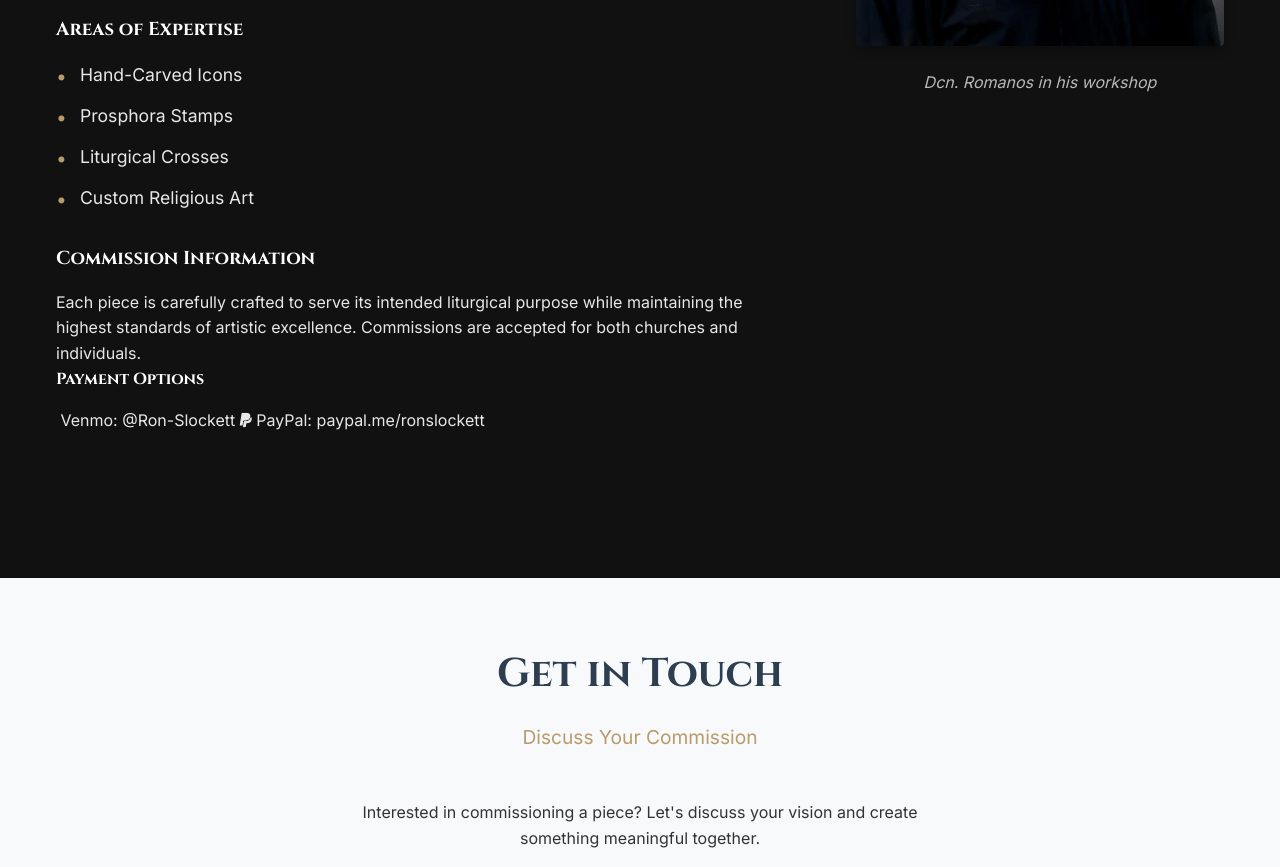
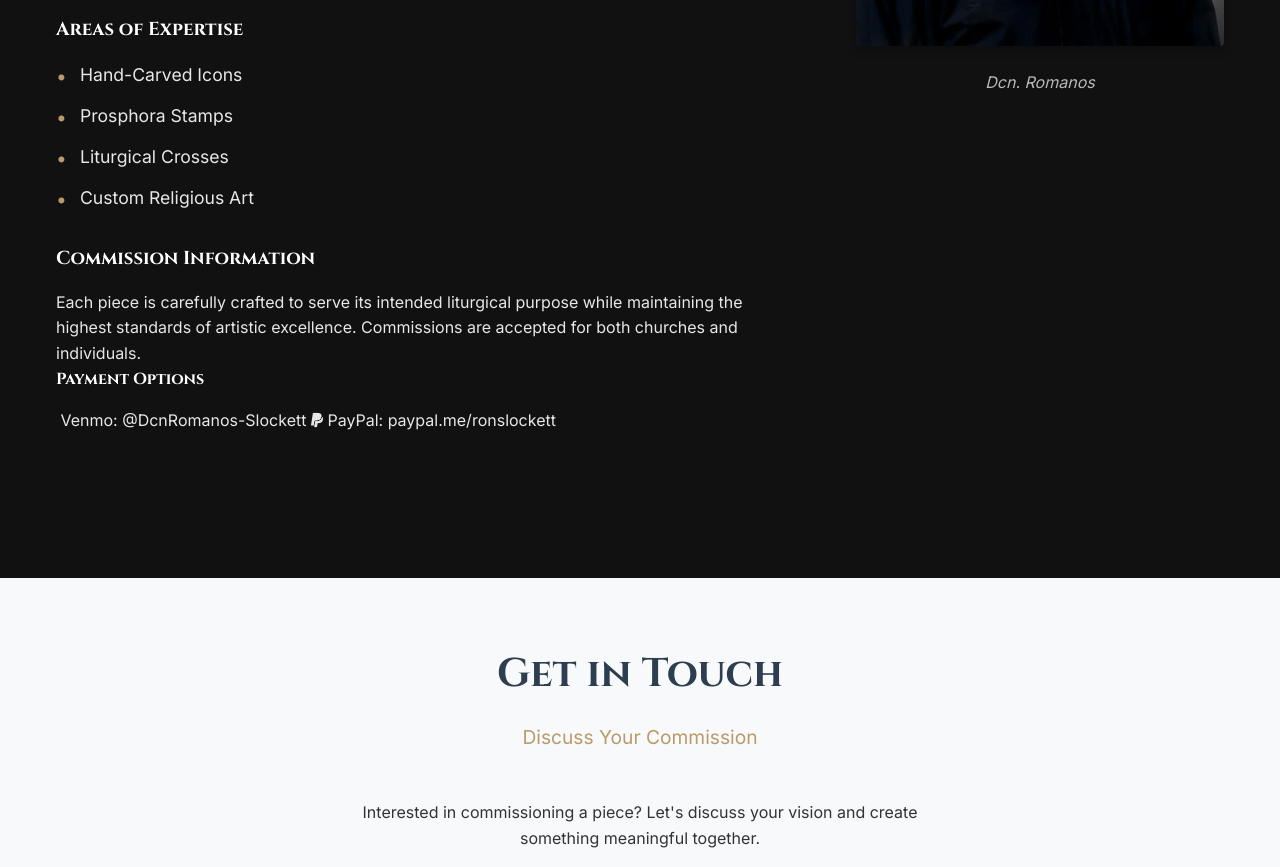
Before and after one commit to rslockett/RomanosCarvings, a plain HTML site: page index.html in a window 1280 px wide. Shown: the part 2896-3763 px from the top of the page. Drawn offline with Linux system fonts and the light colour scheme.

Commit message:
Minor changes to venmo and title

```diff
--- a/index.html
+++ b/index.html
@@ -72,7 +72,7 @@
                     <div class="payment-info">
                         <h4>Payment Options</h4>
                         <div class="payment-methods">
-                            <span><i class="fab fa-venmo"></i> Venmo: @Ron-Slockett</span>
+                            <span><i class="fab fa-venmo"></i> Venmo: @DcnRomanos-Slockett</span>
                             <span><i class="fab fa-paypal"></i> PayPal: paypal.me/ronslockett</span>
                         </div>
                     </div>
@@ -80,7 +80,7 @@
             </div>
             <div class="profile-image">
                 <img src="assets/images/profile.jpg" alt="Dcn. Romanos at work" loading="lazy">
-                <div class="image-caption">Dcn. Romanos in his workshop</div>
+                <div class="image-caption">Dcn. Romanos</div>
             </div>
         </div>
     </section>
```
